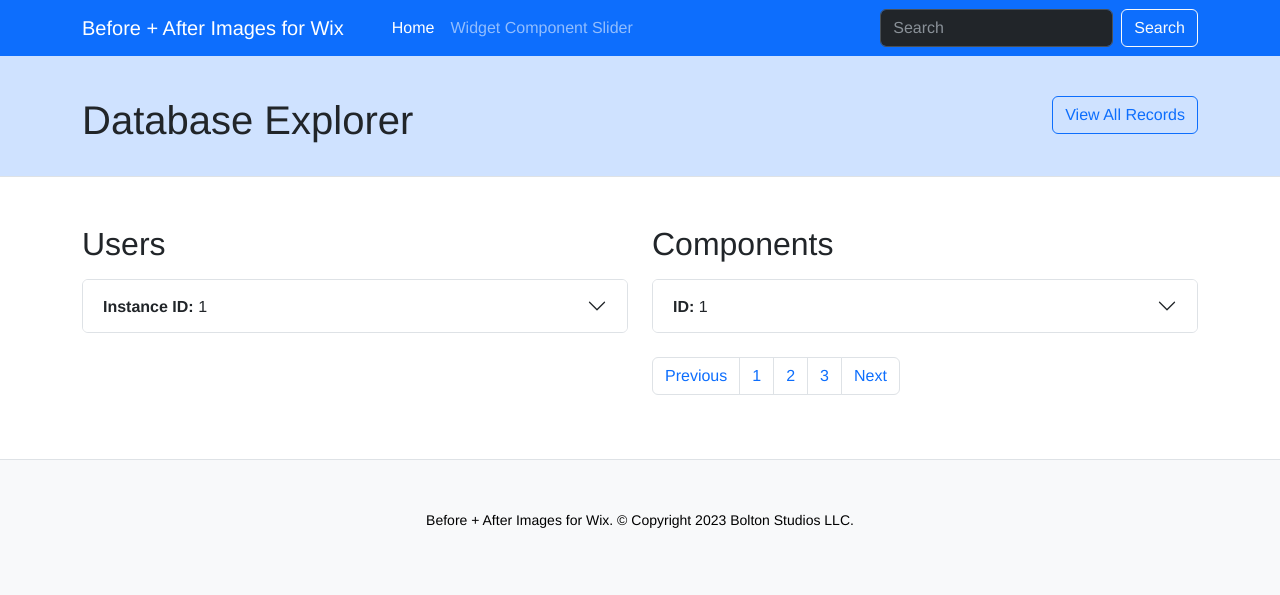
After one commit to BoltonStudios/before-after-images-for-wix, a Flask app: page /browse-db in a window 1280 px wide. The commit adds this page. Shown: the top 595 px of the page. Run offline with Flask 3, Linux system fonts and the light colour scheme; tables that the repository leaves empty hold one stand-in row (values such as "Sample post"); style sheets or scripts are compiled from the project's sources; parts of the project's set-up code (start-up, migrations or seed data) failed here and were passed over; some libraries are stand-ins or nearby versions.

Commit message:
Added database explorer page.

```diff
--- a/app.py
+++ b/app.py
@@ -11,6 +11,7 @@ import logging
 import urllib.parse
 from dataclasses import dataclass
 import jwt
+from datetime import datetime
 
 # Flask imports
 from flask import Flask, Response, redirect, render_template, request, url_for
@@ -68,7 +69,8 @@ class User( db.Model ):
     instance_id: db.Column      = db.Column( db.String( 200 ), primary_key = True, unique = True )
     site_id: db.Column          = db.Column( db.String( 200 ), unique = True )
     user_id: db.Column          = db.Column( db.String( 200 ), unique = True )
-    refresh_token: db.Column    = db.Column( db.String( 200 ) )
+    refresh_token: db.Column    = db.Column( db.String( 200 ) ) # Not unique because...?
+    is_free: db.Column          = db.Column( db.String( 200 ) )
     created_at: db.Column       = db.Column( db.DateTime( timezone = True ),
                                         server_default = func.now() )
 
@@ -118,6 +120,12 @@ with app.app_context():
 
     # Then create the tables if they do not already exist.
     init_db()
+
+# Use a template context processor to pass the current date to every template
+# Source: https://stackoverflow.com/a/41231621
+@app.context_processor
+def inject_now():
+    return {'now': datetime.utcnow()}
 
 # Define Flask routes.
 # Homepage.
@@ -225,6 +233,7 @@ def redirect_wix():
         # Extract data from the app instance.
         instance_id = app_instance[ 'instance' ][ 'instanceId' ]
         site_id = app_instance[ 'site' ][ 'siteId' ]
+        is_free = app_instance[ 'instance' ][ 'isFree' ]
 
         # Search the User table for the instance ID (primary key)
         user_in_db = User.query.get( instance_id )
@@ -236,6 +245,7 @@ def redirect_wix():
             user = User(
                 instance_id = app_instance[ 'instance' ][ 'instanceId' ],
                 site_id = app_instance[ 'site' ][ 'siteId' ],
+                is_free = app_instance[ 'instance' ][ 'isFree' ],
                 refresh_token = refresh_token
             )
 
@@ -244,6 +254,7 @@ def redirect_wix():
             # Update the user record.
             user = user_in_db
             user.site_id = site_id
+            user.is_free = is_free
             user.refresh_token = refresh_token
 
         # Add the new or updated user record to the User table.
@@ -514,18 +525,32 @@ def widget_component_slider():
     )
 
 # Database
-@app.route( '/db-test' )
-def db_test():
+@app.route( '/browse-db' )
+@app.route( '/browse-db/<string:instance_id>', methods=['GET','POST'] )
+def browse_db( instance_id = None ):
 
     """Return database contents."""
 
     # Initialize variables.
+    admin = True
     users = User.query.all()
     components = ComponentSlider.query.all()
 
-    return render_template( 'db-test.html',
+    # If the user posted data...
+    if request.method == 'POST':
+
+        # Update the instance_id variable.
+        instance_id = request.form['instance_id']
+
+        # Update the components variable.
+        components = ComponentSlider.query.filter_by( instance_id = instance_id ).all()
+
+    # Pass the data to the template.
+    return render_template( 'browse-db.html',
+        admin = admin,
         users = users,
-        components = components
+        components = components,
+        instance_id = instance_id
     )
 
 #
--- /dev/null
+++ b/static/css/admin-style.css
@@ -0,0 +1,39 @@
+@charset "UTF-8";
+/* CSS Document */
+/************************
+Global
+************************/
+/************************
+Header
+************************/
+/************************
+Footer
+************************/
+/************************
+Page
+************************/
+.flashes {
+  background-color: #d4edda;
+  color: #155724;
+  border: 1px solid #c3e6cb;
+  margin-bottom: 30px;
+  border-radius: 0.25rem;
+}
+.flashes.error {
+  color: #721c24;
+  background-color: #f8d7da;
+  border-color: #f5c6cb;
+}
+.flashes .flashes-content {
+  max-width: 900px;
+  margin: 0 auto;
+}
+.flashes .flashes-content p {
+  text-align: center;
+}
+.list-group-item {
+  overflow: scroll;
+}
+/************************
+Forms
+************************/
--- /dev/null
+++ b/static/css/admin-style.less
@@ -0,0 +1,41 @@
+@charset "UTF-8";
+/* CSS Document */
+/************************
+Global
+************************/
+
+/************************
+Header
+************************/
+
+/************************
+Footer
+************************/
+/************************
+Page
+************************/
+.flashes{
+    background-color: #d4edda;
+    color: #155724;
+    border: 1px solid #c3e6cb;
+    margin-bottom: 30px;
+    border-radius: .25rem;
+}
+.flashes.error{
+    color: #721c24;
+    background-color: #f8d7da;
+    border-color: #f5c6cb;
+}
+.flashes .flashes-content{
+    max-width: 900px;
+    margin: 0 auto;
+}
+.flashes .flashes-content p{
+    text-align: center;
+}
+.list-group-item{
+    overflow: scroll;
+}
+/************************
+Forms
+************************/
--- /dev/null
+++ b/templates/browse-db.html
@@ -0,0 +1,124 @@
+{% extends 'site-layout.html' %}
+
+{% block content %}
+
+<div class="container">
+    <div class="row">
+        <div class="col-6 col-xs-12">
+            <h2 class="title">Users</h2>
+            <div class="accordion pt-2" id="accordionUsers">
+
+                {% for user in users %}
+                <div class="accordion-item">
+                    <h2 class="accordion-header">
+                        <button class="accordion-button collapsed" type="button" data-bs-toggle="collapse" data-bs-target="#collapse{{ user.instance_id }}" aria-expanded="true" aria-controls="collapse{{ user.instance_id }}">
+                            <b>Instance ID:</b> &nbsp;{{ user.instance_id }}
+                        </button>
+                    </h2>
+                    <div id="collapse{{ user.instance_id }}" class="accordion-collapse collapse" data-bs-parent="#accordionUsers">
+                        <div class="accordion-body">
+                            <div class="row">
+                                <div class="col">
+                                    <p><b>Created:</b> {{ user.created_at }}</p>
+                                </div>
+                                <div class="col text-end">
+                                    <form action="{{ url_for( 'browse_db', instance_id=user.instance_id ) }}" method="POST">
+
+                                        <!--Instance ID-->
+                                        <input type="hidden" id="instance_id" name="instance_id" value="{{user.instance_id}}">
+
+                                        <!--Submit-->
+                                        <input type="submit" class="btn btn-outline-primary" value="View Components" />
+                                    </form>
+                                </div>
+                            </div>
+                            <ul class="list-group list-group-flush">
+                                <li class="list-group-item">
+                                    <p>Site ID: {{ user.site_id }}</p>
+                                </li>
+                                <li class="list-group-item">
+                                    <p>User ID: {{ user.user_id }}</p>
+                                </li>
+                                <li class="list-group-item">
+                                    <p>Refresh Token: {{ user.refresh_token }}</p>
+                                </li>
+                                <li class="list-group-item">
+                                    <p>Is Free: {{ user.is_free }}</p>
+                                </li>
+                            </ul>
+                        </div>
+                    </div>
+                </div>
+                {% endfor %}
+            </div>
+        </div>
+        <div class="col-6 col-xs-12">
+            <div class="row align-items-end">
+                <div class="col-4">
+                    <h2 class="title">Components</h2>
+                </div>
+                {% if instance_id != None %}
+                <div class="col-8">
+                    <p class="mb-2"><small><strong>Instance ID</strong>: {{instance_id}}</small></p>
+                </div>
+                {% endif %}
+            </div>
+            <div class="accordion pt-2" id="accordionComponents">
+                {% for component in components %}
+                <div class="accordion-item">
+                    <h2 class="accordion-header">
+                        <button class="accordion-button collapsed" type="button" data-bs-toggle="collapse" data-bs-target="#collapse{{ component.component_id }}" aria-expanded="true" aria-controls="collapse{{ component.component_id }}">
+                            <b>ID:</b> &nbsp;{{ component.component_id }}
+                        </button>
+                    </h2>
+                    <div id="collapse{{ component.component_id }}" class="accordion-collapse collapse" data-bs-parent="#accordionComponents">
+                        <div class="accordion-body">
+                            <p><b>Created:</b> {{ component.created_at }}</p>
+
+                            <ul class="list-group list-group-flush">
+                                <li class="list-group-item">
+                                    <p><b>Instance ID:</b> {{ component.instance_id }}</p>
+                                </li>
+                                <li class="list-group-item">
+                                    <p><strong>Before Image URL:</strong> {{ component.before_image }}</p>
+                                </li>
+                                <li class="list-group-item">
+                                    <p><strong>Before Label Text:</strong> {{ component.before_label_text }}</p>
+                                </li>
+                                <li class="list-group-item">
+                                    <p><strong>Before Alt Text:</strong> {{ component.before_alt_text }}</p>
+                                </li>
+                                <li class="list-group-item">
+                                    <p><strong>After Image URL:</strong> {{ component.after_image }}</p>
+                                </li>
+                                <li class="list-group-item">
+                                    <p><strong>After Label Text:</strong> {{ component.after_label_text }}</p>
+                                </li>
+                                <li class="list-group-item">
+                                    <p><strong>After Alt Text:</strong> {{ component.after_alt_text }}</p>
+                                </li>
+                                <li class="list-group-item">
+                                    <p><strong>Offset:</strong> {{ component.offset }}</p>
+                                </li>
+                                <li class="list-group-item">
+                                    <p><strong>Offset Percentage:</strong> {{ component.offset_float }}%</p>
+                                </li>
+                            </ul>
+                        </div>
+                    </div>
+                </div>
+                {% endfor %}
+            </div>
+            <nav aria-label="Page navigation example" class="mt-4">
+                <ul class="pagination justify-content-start">
+                <li class="page-item"><a class="page-link" href="#">Previous</a></li>
+                <li class="page-item"><a class="page-link" href="#">1</a></li>
+                <li class="page-item"><a class="page-link" href="#">2</a></li>
+                <li class="page-item"><a class="page-link" href="#">3</a></li>
+                <li class="page-item"><a class="page-link" href="#">Next</a></li>
+                </ul>
+            </nav>
+        </div>
+    </div>
+</div>
+{% endblock %}
--- /dev/null
+++ b/templates/page-header.html
@@ -0,0 +1,14 @@
+<!-- start page header -->
+<div class="page-header container-fluid pt-5 mb-5 bg-primary-subtle border-bottom">
+    <div class="container">
+        <div class="row pt-5 pb-4 justify-content-end">
+            <div class="col">
+                <h1 class="title">{% block title %} Database Explorer {% endblock %}</h1>
+            </div>
+            <div class="col text-end">
+                <a href="{{ url_for( 'browse_db' ) }}" class="btn btn-outline-primary">View All Records</a>
+            </div>
+        </div>
+    </div>
+</div>
+<!-- end page header -->
--- /dev/null
+++ b/templates/site-footer.html
@@ -0,0 +1,8 @@
+<!-- start footer -->
+<div id="site-footer" class="container-fluid text-center text-bg-light mt-5 px-4 py-5 border-top">
+    <div class="row">
+        <div class="col">
+            <p><small>Before + After Images for Wix. &copy; Copyright {{ now.year }} Bolton Studios LLC.</small></p>
+        </div>
+    </div>
+</div><!-- end footer -->
--- /dev/null
+++ b/templates/site-header.html
@@ -0,0 +1,5 @@
+<!-- start site header -->
+<div id="site-header">
+        <!-- main navigation -->
+        {% include 'site-navigation.html' %}
+</div><!-- end site header -->
--- a/templates/site-layout.html
+++ b/templates/site-layout.html
@@ -13,6 +13,10 @@
     <link href="{{ url_for('static', filename='images/app-engine.svg') }}" rel="icon" type="image/svg" />
     <link href="https://cdn.jsdelivr.net/npm/bootstrap@5.3.0/dist/css/bootstrap.min.css" rel="stylesheet" integrity="sha384-9ndCyUaIbzAi2FUVXJi0CjmCapSmO7SnpJef0486qhLnuZ2cdeRhO02iuK6FUUVM" crossorigin="anonymous">
 
+    {% if admin%}
+    <link href="{{ url_for('static', filename='css/admin-style.css') }}" rel="stylesheet" type="text/css" />
+    {% endif %}
+
     <script type="text/javascript" src="//static.parastorage.com/services/js-sdk/1.537.0/js/wix.min.js"></script>
     <script type="text/javascript" src="{{ url_for('static', filename='js/jquery-3.7.0.min.js') }}"></script>
     <script type="text/javascript" src="{{ url_for('static', filename='js/jquery.event.move.js') }}"></script>
@@ -26,8 +30,15 @@
   <body>
     <!-- start wrapper -->
     <div id="wrapper">
-        {% block content %}{% endblock %}
+    {% if admin%}
+        {% include 'site-header.html' %}
+        {% include 'page-header.html' %}
+    {% endif %}
+    {% block content %}{% endblock %}
     </div><!-- end wrapper -->
+    {% if admin%}
+        {% include 'site-footer.html' %}
+    {% endif %}
     <script>
         Wix.onReady(() => {
             console.log('Wix site is fully rendered now');
--- /dev/null
+++ b/templates/site-navigation.html
@@ -0,0 +1,22 @@
+<nav id="main-menu" class="navbar navbar-expand-lg bg-primary position-fixed container-fluid" data-bs-theme="dark">
+    <div class="container">
+      <a class="navbar-brand" href="{{ url_for( 'browse_db' ) }}">Before + After Images for Wix</a>
+      <button class="navbar-toggler" type="button" data-bs-toggle="collapse" data-bs-target="#navbarSupportedContent" aria-controls="navbarSupportedContent" aria-expanded="false" aria-label="Toggle navigation">
+        <span class="navbar-toggler-icon"></span>
+      </button>
+      <div class="collapse navbar-collapse" id="navbarSupportedContent">
+        <ul class="navbar-nav ms-4 me-auto mb-2 mb-lg-0">
+            <li class="nav-item">
+              <a class="nav-link active" aria-current="page" href="{{ url_for( 'browse_db' ) }}">Home</a>
+            </li>
+            <li class="nav-item">
+              <a class="nav-link" href="{{ url_for( 'widget_component_slider' )}}">Widget Component Slider</a>
+            </li>
+        </ul>
+        <form class="d-flex" role="search">
+          <input class="form-control me-2" type="search" placeholder="Search" aria-label="Search">
+          <button class="btn btn-outline-light" type="submit">Search</button>
+        </form>
+      </div>
+    </div>
+  </nav>
```
Also changed, not shown: migrations/versions/10800d07fa69_correcting_the_name_of_the_is_free_.py (added, +34 -0 lines), migrations/versions/f4f75bde1a45_adding_is_free_column_to_the_user_table.py (added, +32 -0 lines), 1 other file.
